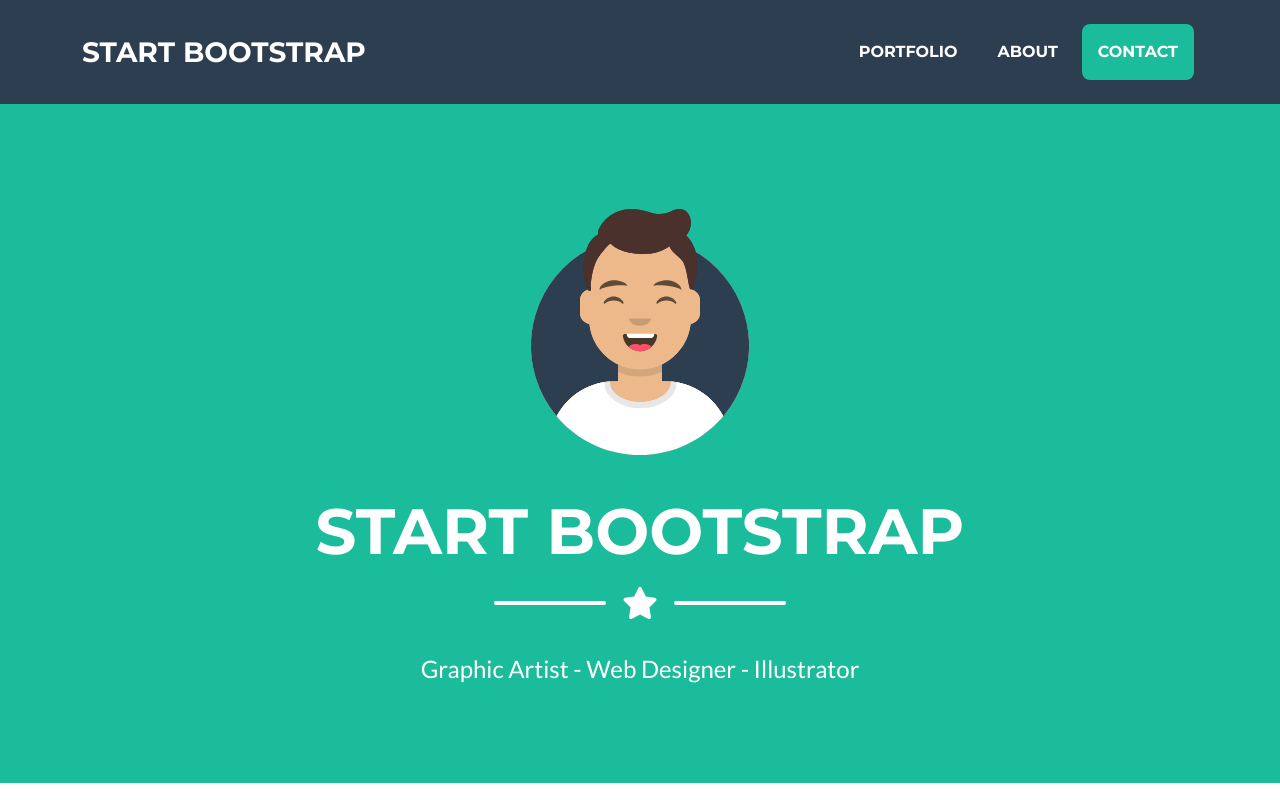
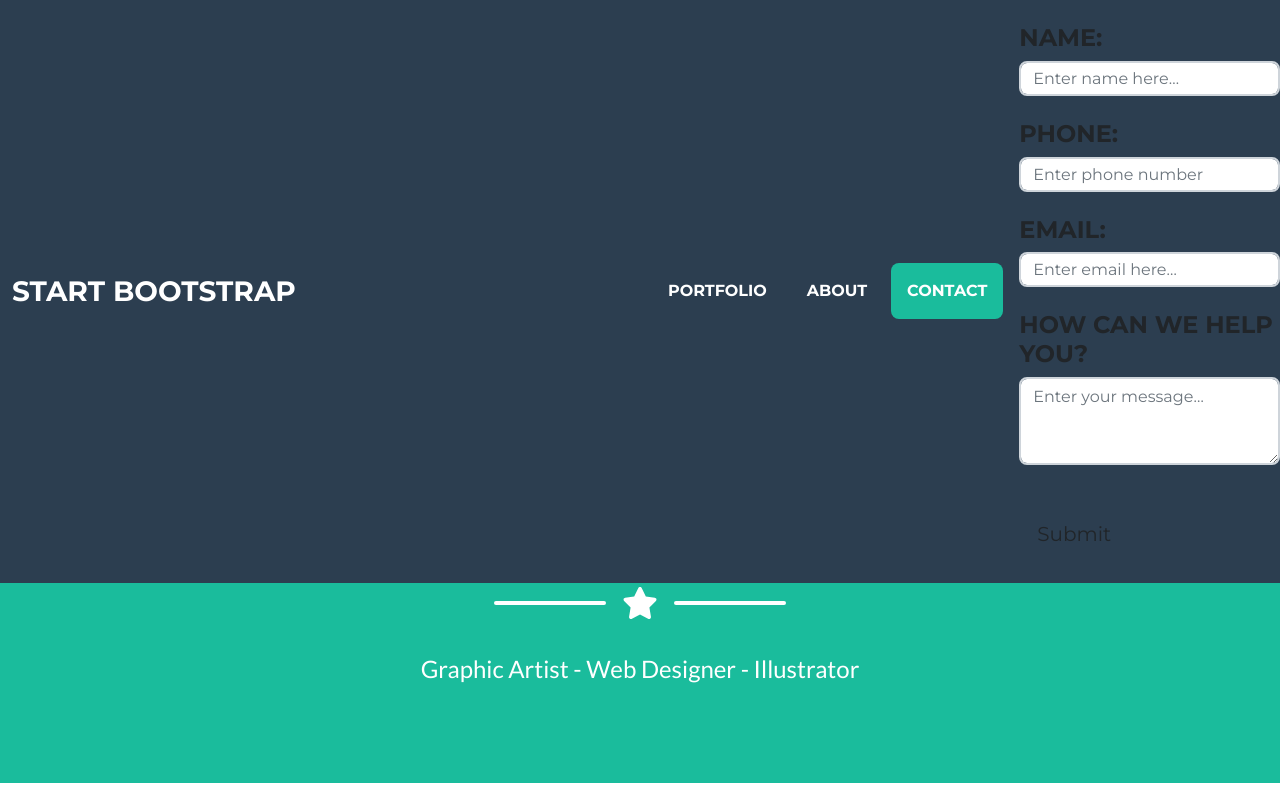
Before and after one commit to konuc/test, a plain HTML site: page index.html in a window 1280 px wide. Shown: the top 800 px of the page. Drawn offline with nearby package versions, Linux system fonts and the light colour scheme.

Commit message:
added form

```diff
--- a/index.html
+++ b/index.html
@@ -32,6 +32,20 @@
                         <li class="nav-item mx-0 mx-lg-1"><a class="nav-link py-3 px-0 px-lg-3 rounded" href="#contact">Contact</a></li>
                     </ul>
                 </div>
+            </div>
+            <div>
+                <form id="contact-form" method="post">
+                    <h4>Name:</h4>
+                    <input type="text" style="height:35px;" id="name-input" placeholder="Enter name here…" class="form-control" style="width:100%;" /><br/>
+                    <h4>Phone:</h4>
+                    <input type="phone" style="height:35px;" id="phone-input" placeholder="Enter phone number" class="form-control" style="width:100%;"/><br/>
+                    <h4>Email:</h4>
+                    <input type="email" style="height:35px;" id="email-input" placeholder="Enter email here…" class="form-control" style="width:100%;"/><br/>
+                    <h4>How can we help you?</h4>
+                    <textarea id="description-input" rows="3" placeholder="Enter your message…" class="form-control" style="width:100%;"></textarea><br/>
+                    <div class="g-recaptcha" data-sitekey="6Lc7cVMUAAAAAM1yxf64wrmO8gvi8A1oQ_ead1ys" class="form-control" style="width:100%;"></div>
+                    <button type="button" onClick="submitToAPI(event)" class="btn btn-lg" style="margin-top:20px;">Submit</button>
+              </form>
             </div>
         </nav>
         <!-- Masthead-->
```
